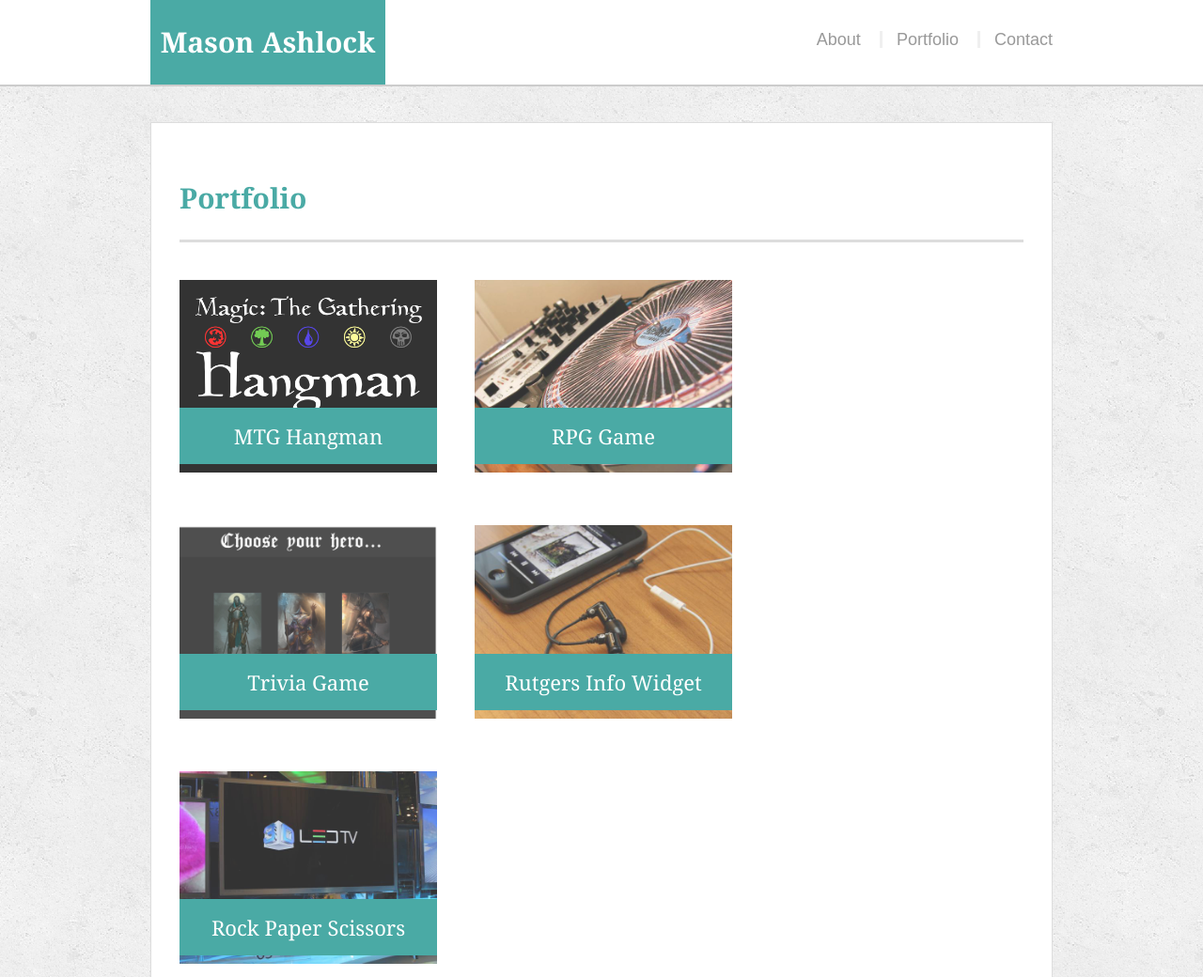
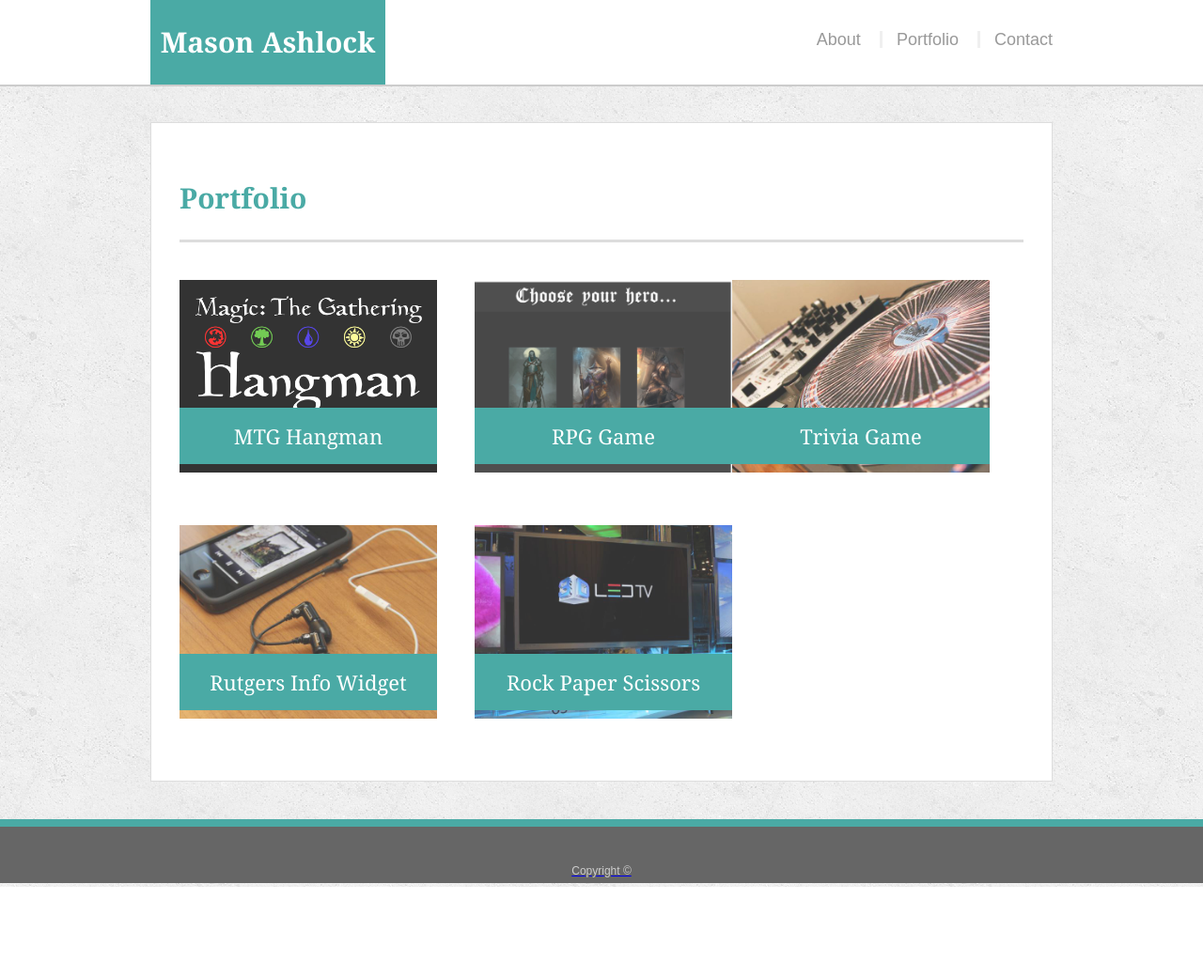
Before and after one commit to Hobatron/Responsive-Portfolio, a plain HTML site: page portfolio.html in a window 1280 px wide. Shown: the top 1040 px of the page at 94% size. After the commit the page ends 944 px from the top, so only its background shows below. Drawn offline with Linux system fonts and the light colour scheme.

Commit message:
Update portfolio.html

```diff
--- a/portfolio.html
+++ b/portfolio.html
@@ -34,13 +34,14 @@
       </div>
 
       <div class="work">
-        <img src="assets/images/technics-q-c-640-480-2.jpg" alt="RPG Game">
+        <a href="https://hobatron.github.io/Unit_4_RPG/">
+        <img src="assets/images/unit4RPG_640x480.png" alt="RPG Game">
 
         <h3>RPG Game</h3>
       </div>
 
       <div class="work">
-        <img src="assets/images/unit4RPG_640x480.png" alt="Trivia Game">
+        <img src="assets/images/technics-q-c-640-480-2.jpg" alt="Trivia Game">
 
         <h3>Trivia Game</h3>
       </div>
```
